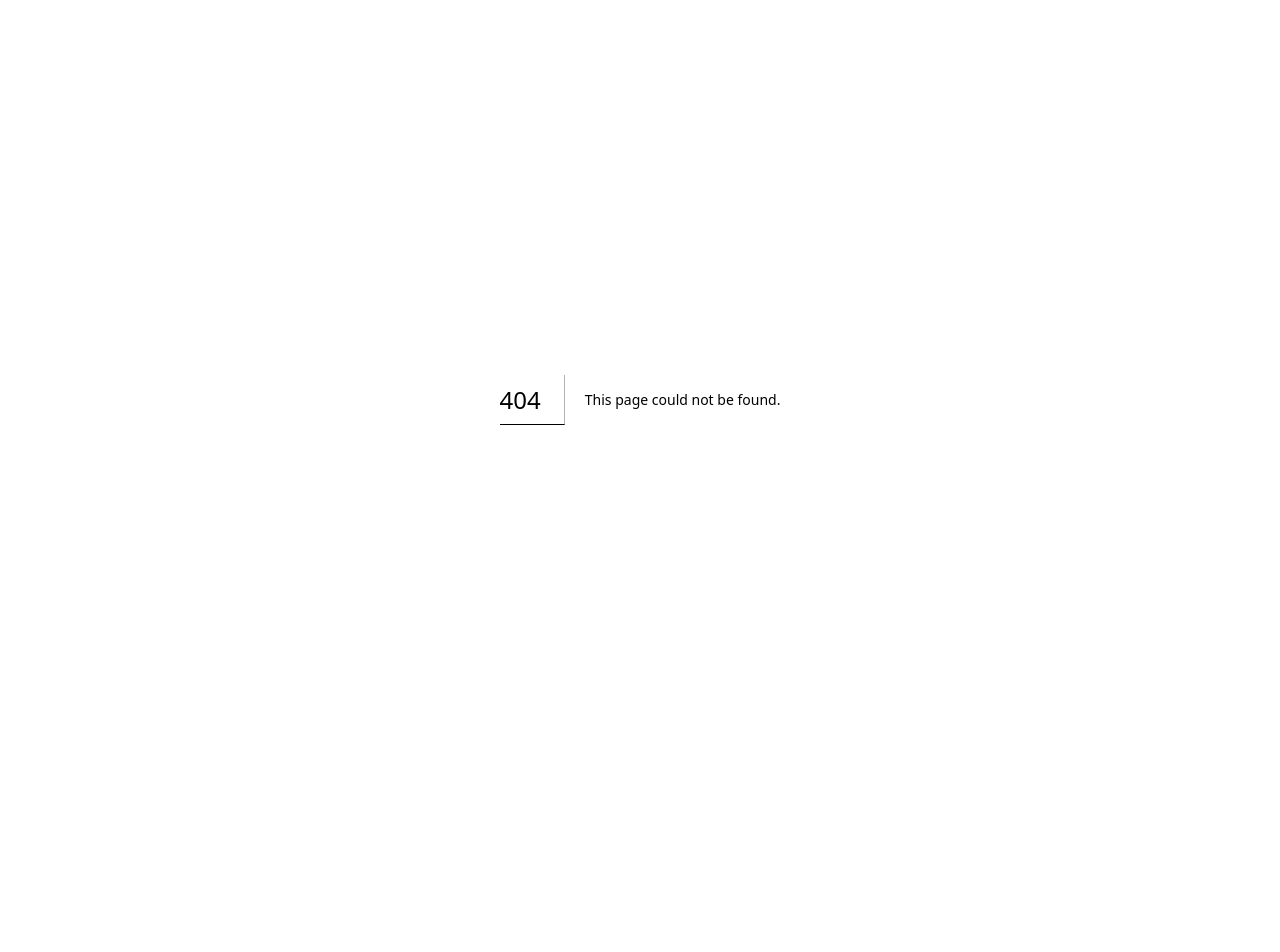
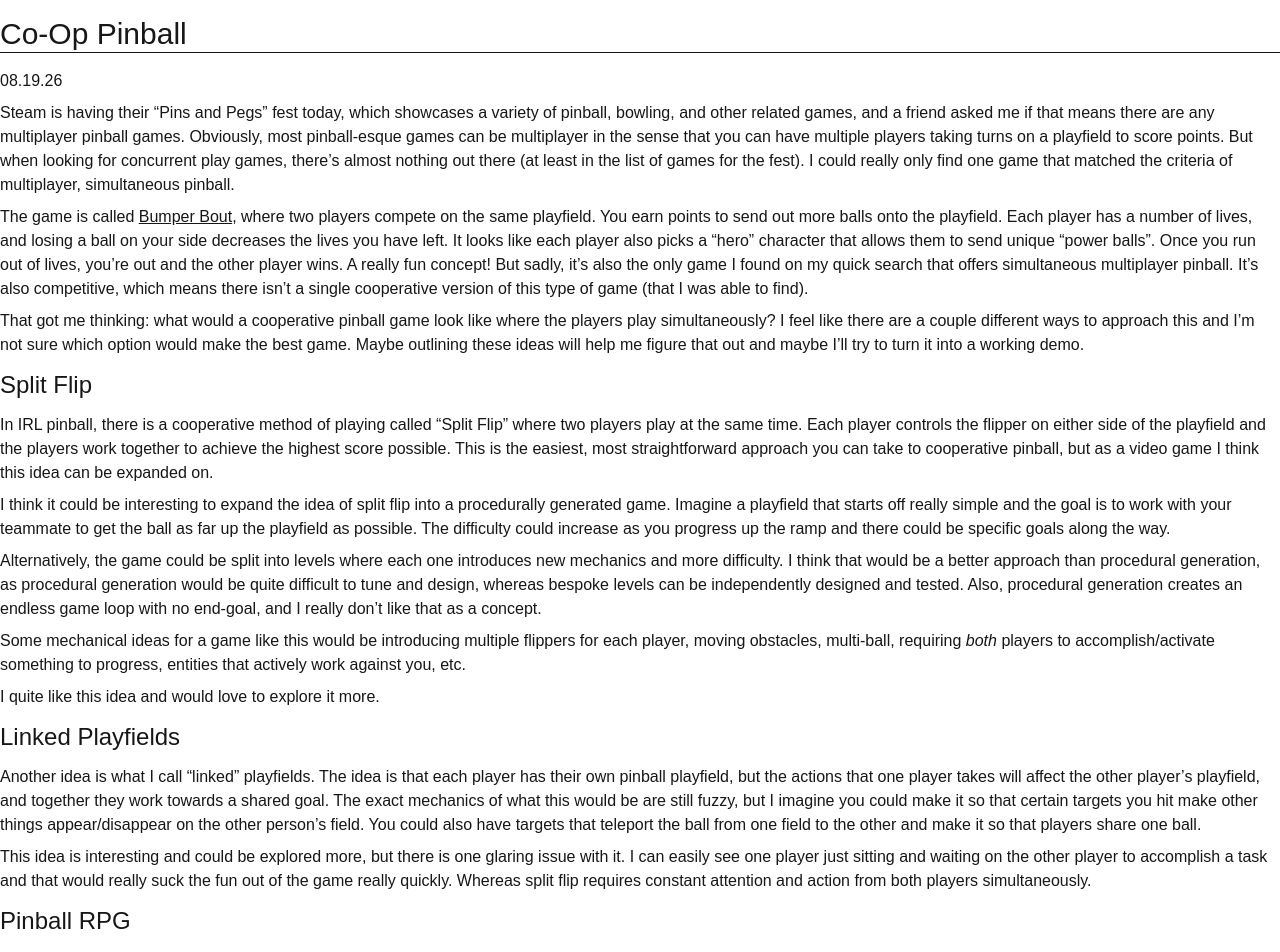
Before and after one commit to ellebell43/my-website, a Next.js app: page /blog/posts in a window 1280 px wide. Before the commit this address had no page. Shown: the top 952 px of the page. Before the commit the page ends 800 px from the top, so only its background shows below. Built offline with nearby package versions, Linux system fonts and the light colour scheme.

Commit message:
mdx config
WIP. mdx pages don't work yet

```diff
--- /dev/null
+++ b/app/blog/posts/page.mdx
@@ -0,0 +1,46 @@
+---
+title: "Co-Op Pinball"
+slug: "co-op-pinball"
+date: "08.19.26"
+tags: ["gamedev", "pinball"]
+---
+
+# Co-Op Pinball
+
+08.19.26
+
+Steam is having their “Pins and Pegs” fest today, which showcases a variety of pinball, bowling, and other related games, and a friend asked me if that means there are any multiplayer pinball games. Obviously, most pinball-esque games can be multiplayer in the sense that you can have multiple players taking turns on a playfield to score points. But when looking for concurrent play games, there’s almost nothing out there (at least in the list of games for the fest). I could really only find one game that matched the criteria of multiplayer, simultaneous pinball.
+
+The game is called [Bumper Bout](https://store.steampowered.com/app/3938260/Bumper_Bout/), where two players compete on the same playfield. You earn points to send out more balls onto the playfield. Each player has a number of lives, and losing a ball on your side decreases the lives you have left. It looks like each player also picks a “hero” character that allows them to send unique “power balls”. Once you run out of lives, you’re out and the other player wins. A really fun concept! But sadly, it’s also the only game I found on my quick search that offers simultaneous multiplayer pinball. It’s also competitive, which means there isn’t a single cooperative version of this type of game (that I was able to find).
+
+That got me thinking: what would a cooperative pinball game look like where the players play simultaneously? I feel like there are a couple different ways to approach this and I’m not sure which option would make the best game. Maybe outlining these ideas will help me figure that out and maybe I’ll try to turn it into a working demo.
+
+## Split Flip
+
+In IRL pinball, there is a cooperative method of playing called “Split Flip” where two players play at the same time. Each player controls the flipper on either side of the playfield and the players work together to achieve the highest score possible. This is the easiest, most straightforward approach you can take to cooperative pinball, but as a video game I think this idea can be expanded on.
+
+I think it could be interesting to expand the idea of split flip into a procedurally generated game. Imagine a playfield that starts off really simple and the goal is to work with your teammate to get the ball as far up the playfield as possible. The difficulty could increase as you progress up the ramp and there could be specific goals along the way.
+
+Alternatively, the game could be split into levels where each one introduces new mechanics and more difficulty. I think that would be a better approach than procedural generation, as procedural generation would be quite difficult to tune and design, whereas bespoke levels can be independently designed and tested. Also, procedural generation creates an endless game loop with no end-goal, and I really don’t like that as a concept.
+
+Some mechanical ideas for a game like this would be introducing multiple flippers for each player, moving obstacles, multi-ball, requiring *both* players to accomplish/activate something to progress, entities that actively work against you, etc.
+
+I quite like this idea and would love to explore it more.
+
+## Linked Playfields
+
+Another idea is what I call “linked” playfields. The idea is that each player has their own pinball playfield, but the actions that one player takes will affect the other player’s playfield, and together they work towards a shared goal. The exact mechanics of what this would be are still fuzzy, but I imagine you could make it so that certain targets you hit make other things appear/disappear on the other person’s field. You could also have targets that teleport the ball from one field to the other and make it so that players share one ball.
+
+This idea is interesting and could be explored more, but there is one glaring issue with it. I can easily see one player just sitting and waiting on the other player to accomplish a task and that would really suck the fun out of the game really quickly. Whereas split flip requires constant attention and action from both players simultaneously.
+
+## Pinball RPG
+
+This idea falls into a similar vein as puzzle RPGs. Each player (could easily be 1+ players) is a specific character with stats and abilities. Actions they take in combat sequences are done through a pinball playfield. Certain targets would do certain attacks and chaining them together would activate special abilities.
+
+This idea definitely leans more towards a single-player game, but I think it could easily be made into a compelling game for multiple players as well. Although, I ultimately think this idea shines the most as a single player game. Since puzzle RPGs aren’t really something I’m interested in, I don’t think I’ll explore this idea more
+
+## Final Thoughts
+
+I think once I started writing about Split Flip, I found the idea I wanted to pursue, but I’m glad I still game up with a couple other ideas that could be explored in the future (or integrated in later). Ultimately, I think Split Flip is the way to go. While it does limit the game to 2 players, I don’t think I want to make a party game. A direct, co-op game that is fun and engaging for 2 players seems like a good idea. It will also give me a chance to learn/practice level design and it has a lot of room for creating interesting a unique mechanics. The nature of pinball also leans into creating fun visual and sound effects that could make this idea a very compelling game.
+
+I think I’ll explore this more and start building out some demo mechanics for Split Flip (which seems to be my working title for the game at the moment). We’ll see what happens!
--- /dev/null
+++ b/app/mdx-components.tsx
@@ -0,0 +1,7 @@
+import type { MDXComponents } from 'mdx/types'
+
+const components: MDXComponents = {}
+
+export function useMDXComponents(): MDXComponents {
+  return components
+}
--- a/next.config.ts
+++ b/next.config.ts
@@ -1,8 +1,14 @@
 import type { NextConfig } from "next";
+import createMDX from '@next/mdx'
 
 const nextConfig: NextConfig = {
   /* config options here */
-  reactStrictMode: false
+  reactStrictMode: false,
+  pageExtensions: ['js', 'jsx', 'md', 'mdx', 'ts', 'tsx'],
 };
 
-export default nextConfig;
+const withMDX = createMDX({
+  // Add markdown plugins here, as desired
+})
+
+export default withMDX(nextConfig);
--- a/package.json
+++ b/package.json
@@ -14,6 +14,11 @@
     "@fortawesome/free-regular-svg-icons": "^7.0.0",
     "@fortawesome/free-solid-svg-icons": "^7.0.0",
     "@fortawesome/react-fontawesome": "^0.2.3",
+    "@mdx-js/loader": "^3.1.1",
+    "@mdx-js/react": "^3.1.1",
+    "@next/mdx": "^16.3.1",
+    "@types/mdx": "^2.0.14",
+    "gray-matter": "^4.0.3",
     "html-react-parser": "^5.2.6",
     "marked": "^16.1.2",
     "marked-gfm-heading-id": "^4.1.2",
```
Also changed, not shown: 1 other file (tests, documents, lock files or other folders).
